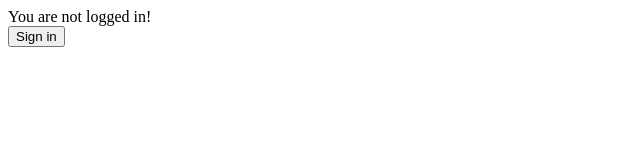
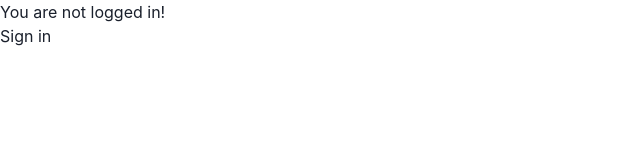
Before and after one commit to djmunro/v2b, a Next.js app: page / in a window 1280 px wide. Shown: the top 160 px of the page, without its empty margins (0-640 px from the left). Built offline with nearby package versions, Linux system fonts and the light colour scheme; no server answers.

Commit message:
Added chakaraui

```diff
--- a/package.json
+++ b/package.json
@@ -12,7 +12,11 @@
   "author": "Xiaoru Li",
   "license": "ISC",
   "dependencies": {
+    "@chakra-ui/react": "^1.4.2",
+    "@emotion/react": "^11.1.5",
+    "@emotion/styled": "^11.1.5",
     "@prisma/client": "^2.7.1",
+    "framer-motion": "^4.1.2",
     "next": "^9.5.3",
     "next-auth": "^3.1.0",
     "react": "^16.13.1",
--- a/pages/_app.tsx
+++ b/pages/_app.tsx
@@ -1,10 +1,13 @@
 import { Provider } from "next-auth/client";
 import { AppProps } from "next/app";
+import { ChakraProvider } from "@chakra-ui/react";
 
 const App = ({ Component, pageProps }: AppProps) => {
   return (
     <Provider session={pageProps.session}>
-      <Component {...pageProps}></Component>
+      <ChakraProvider>
+        <Component {...pageProps}></Component>
+      </ChakraProvider>
     </Provider>
   );
 };
```
Also changed, not shown: 1 other file (tests, documents, lock files or other folders).
